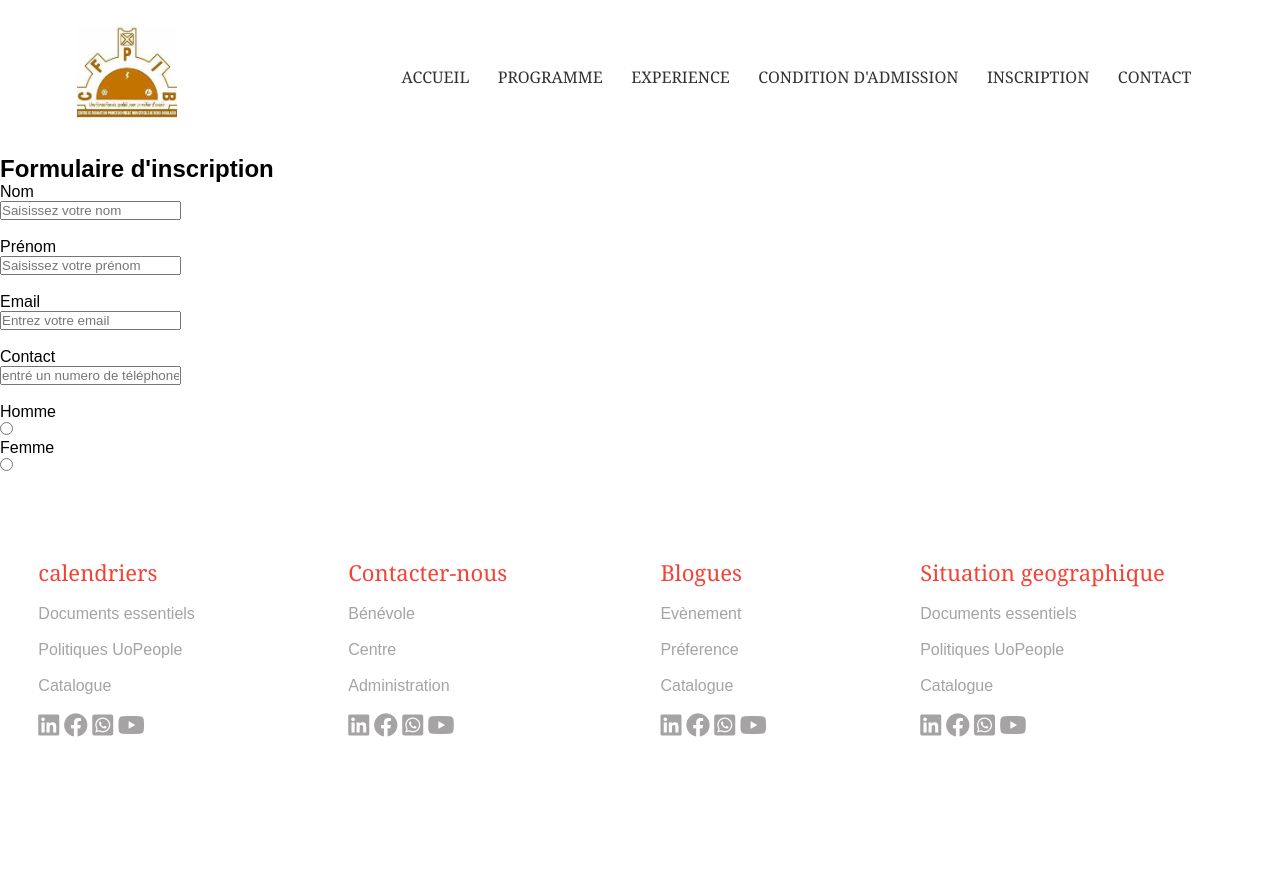
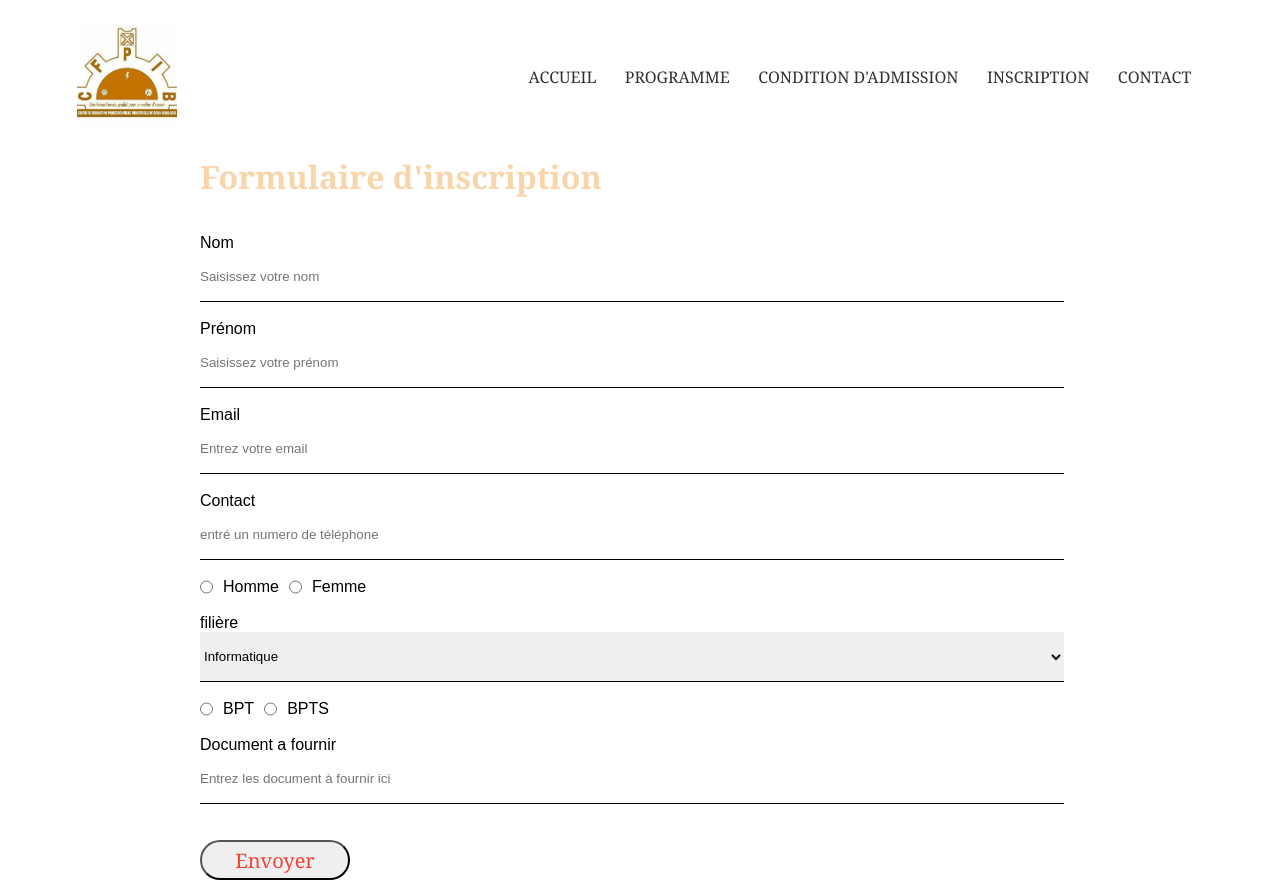
Before and after one commit to AbouSoulama/TP22_Soulama_Aboubacar, a plain HTML site: page index_5.html in a window 1280 px wide. Shown: the top 883 px of the page. Before the commit the page ends 800 px from the top, so only its background shows below. Drawn offline with Linux system fonts and the light colour scheme.

Commit message:
Formulaire terminé

```diff
--- a/index_5.html
+++ b/index_5.html
@@ -18,7 +18,7 @@
         <ul>
         <li><a href="index.html">ACCUEIL</a></li>
         <li><a href="index_2.html">PROGRAMME</a></li>
-        <li><a href="index_3.html">EXPERIENCE</a></li>
+        <!-- <li><a href="index_3.html">EXPERIENCE</a></li> -->
         <li><a href="index_4.html">CONDITION D'ADMISSION</a></li>
         <li><a href="index_5.html">INSCRIPTION</a></li>
         <li><a href="index_6.html">CONTACT</a></li>
@@ -30,33 +30,64 @@
 
 
     <section class="inscription">
-    <div><h1>Formulaire d'inscription</h1></div>
+    <div><h1>Formulaire d'inscription</h1></div><br><br>
 
     <form action="">
    <div>
    <label for="">Nom</label><br>
-   <input type="text" name="Name" placeholder="Saisissez votre nom">
+   <input class="fi" type="text" name="Name" placeholder="Saisissez votre nom">
    </div> <br>
    <div>
     <label for="">Prénom</label><br>
-   <input type="text" name="Last-name" placeholder="Saisissez votre prénom">
+   <input class="fi" type="text" name="Last-name" placeholder="Saisissez votre prénom">
    </div> <br>
     <div>
         <label for="">Email</label><br>
-    <input type="email" name="Email" placeholder="Entrez votre email">
+    <input class="fi" type="email" name="Email" placeholder="Entrez votre email">
     </div><br>
     <div>
         <label for="">Contact</label><br>
-    <input type="text" name="contact" placeholder="entré un numero de téléphone">
+    <input class="fi" type="text" name="contact" placeholder="entré un numero de téléphone">
     </div><br>
+    <div class="ra">
+        <input type="radio" name="text"><br>
+        <label for="" >Homme</label><br>
+        <input class="rad"  type="radio" name="text"><br>
+        <label for="">Femme</label><br>
+
+    </div><br>
+
     <div>
-        <label for="" >Homme</label><br>
+    <label for="">filière</label><br>
+    <select name="" id="" placeholder="Choisissez votre filière"><br>
+    <option value="">Informatique</option>
+    <option value="">Electricité</option>
+    <option value="">Electronique</option>
+    <option value="">Electrtomécanique</option>
+    <option value="">Froid et climatisation</option>
+    <option value="">Maintenance Industriel</option>
+    <option value="">Mecanique de précision</option>
+    <option value="">Conception de moulage</option>
+
+    </select>
+    </div><br>
+
+    <div class="ra">
         <input type="radio" name="text"><br>
-        <label for="">Femme</label><br>
-        <input type="radio" name="text"><br>
+        <label for="" >BPT</label><br>
+        <input class="rad" type="radio" name="text"><br>
+        <label for="">BPTS</label><br>
+
     </div><br>
+
+    <div>
+    <label for="">Document a fournir</label><br>
+    <input class="fi" type="document" placeholder="Entrez les document à fournir ici">
+    </div><br><br>
+
+    <button>Envoyer</button>
     </form>
-    </section>
+    </section><br><br><br>
 
         <footer>
 
@@ -76,30 +107,18 @@
             <a href="">Bénévole</a><br><br>
             <a href="">Centre</a><br><br>
             <a href="">Administration</a><br><br>
-            <a href=""><i class="fa-brands fa-linkedin icon"></i></a>
-            <a href=""><i class="fa-brands fa-facebook icon"></i></a>
-            <a href=""><i class="fa-brands fa-square-whatsapp icon"></i></a>
-            <a href=""><i class="fa-brands fa-youtube icon"></i></a>
             </div><br><br>
             <div>
             <a class="ff" href="">Blogues</a><br><br>
             <a href="">Evènement</a><br><br>
             <a href="">Préference</a><br><br>
             <a href="">Catalogue</a><br><br>
-            <a href=""><i class="fa-brands fa-linkedin icon"></i></a>
-            <a href=""><i class="fa-brands fa-facebook icon"></i></a>
-            <a href=""><i class="fa-brands fa-square-whatsapp icon"></i></a>
-            <a href=""><i class="fa-brands fa-youtube icon"></i></a>
             </div><br><br>
             <div>
             <a class="ff" href="">Situation geographique</a><br><br>
             <a href="">Documents essentiels</a><br><br>
             <a href="">Politiques UoPeople</a><br><br>
             <a href="">Catalogue</a><br><br>
-            <a href=""><i class="fa-brands fa-linkedin icon"></i></a>
-            <a href=""><i class="fa-brands fa-facebook icon"></i></a>
-            <a href=""><i class="fa-brands fa-square-whatsapp icon"></i></a>
-            <a href=""><i class="fa-brands fa-youtube icon"></i></a>
             </div><br><br>
 
             </footer><br><br><br>
--- a/style.css
+++ b/style.css
@@ -190,7 +190,7 @@ nav .ss{
 
 }
 .pro-col{
-    flex-basis: 22%;
+    flex-basis: 25%;
     background: #faf3f3;
     border-radius: 20px;
     margin-bottom: 5%;
@@ -210,6 +210,7 @@ nav .ss{
     justify-content: center;
     background: #f44336;
     color: #9b9090;
+    height: 100px;
     border-top-left-radius: 25px;
     border-top-right-radius: 25px;
 }
--- a/style_5.css
+++ b/style_5.css
@@ -47,7 +47,50 @@ nav img{
 nav .ss{
     display: none;
 }
+/* Formulaire */
+h1{
+    font-family: Georgia, 'Times New Roman', Times, serif;
+    font-size: 2rem;
+    color: rgb(248, 213, 170);
+}
+.fi{
+    border: none;
+    border-bottom: 1px solid black;
+    width: 80%;
+    height: 50px;
+}
+.ra{
+    display: flex;
 
+}
+.ra label{
+    margin-left: 10px;
+}
+.rad{
+    margin-left: 10px;
+}
+button{
+    border-radius: 25px;
+    color: #f44336;
+    font-size: 20px;
+    font-family: Georgia, 'Times New Roman', Times, serif;
+    width: 150px;
+    height: 40px;
+    cursor: pointer;
+}
+button:hover{
+    background: #f44336;
+    color: black;
+}
+.inscription{
+    margin-left: 200px;
+}
+select{
+    border: none;
+    border-bottom: 1px solid black;
+    width: 80%;
+    height: 50px;
+}
 
 
 
```
Also changed, not shown: index.html (+2 -13 lines), index_2.html (+1 -13 lines), index_3.html (+1 -1 lines), index_4.html (+1 -13 lines), index_6.html (+1 -13 lines).
